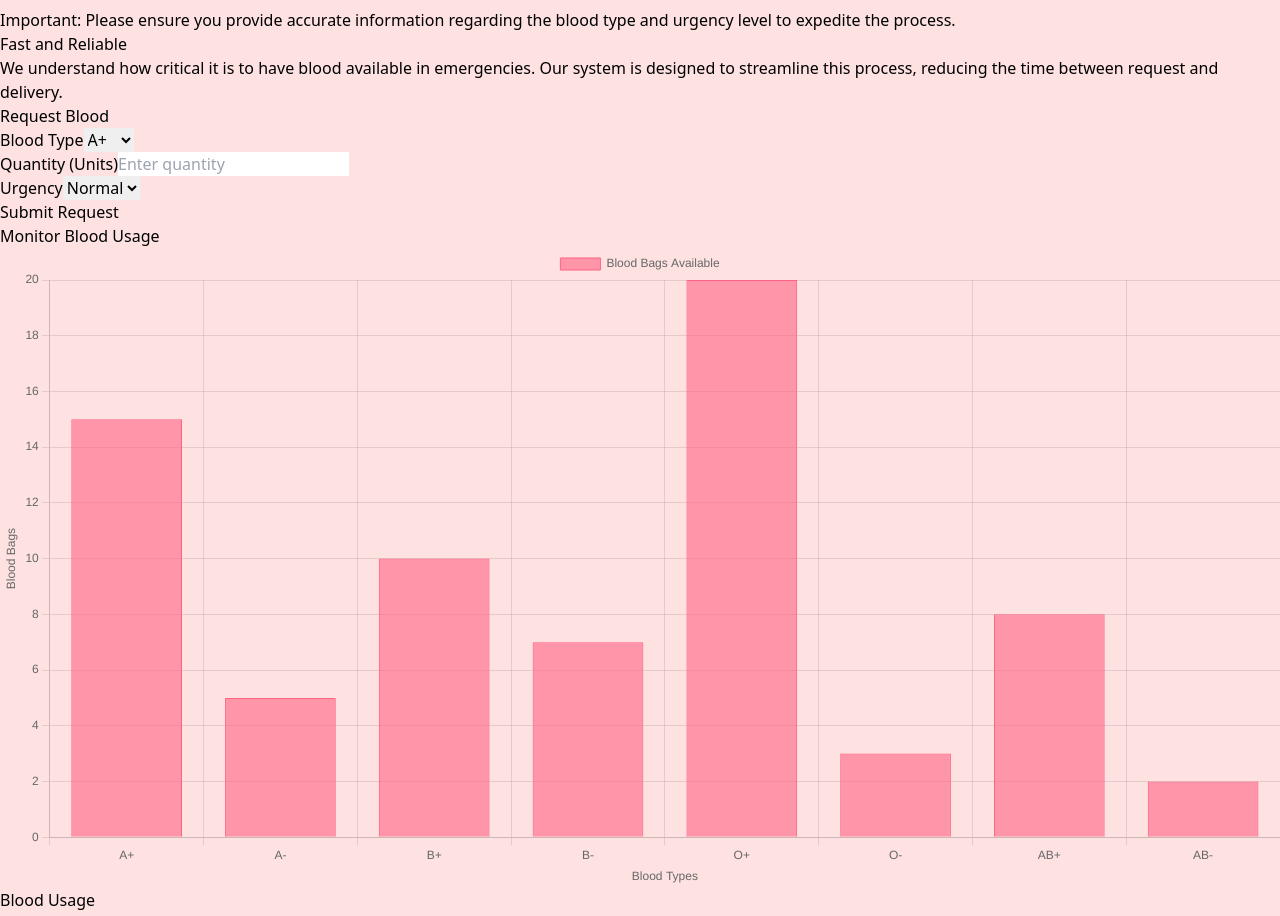
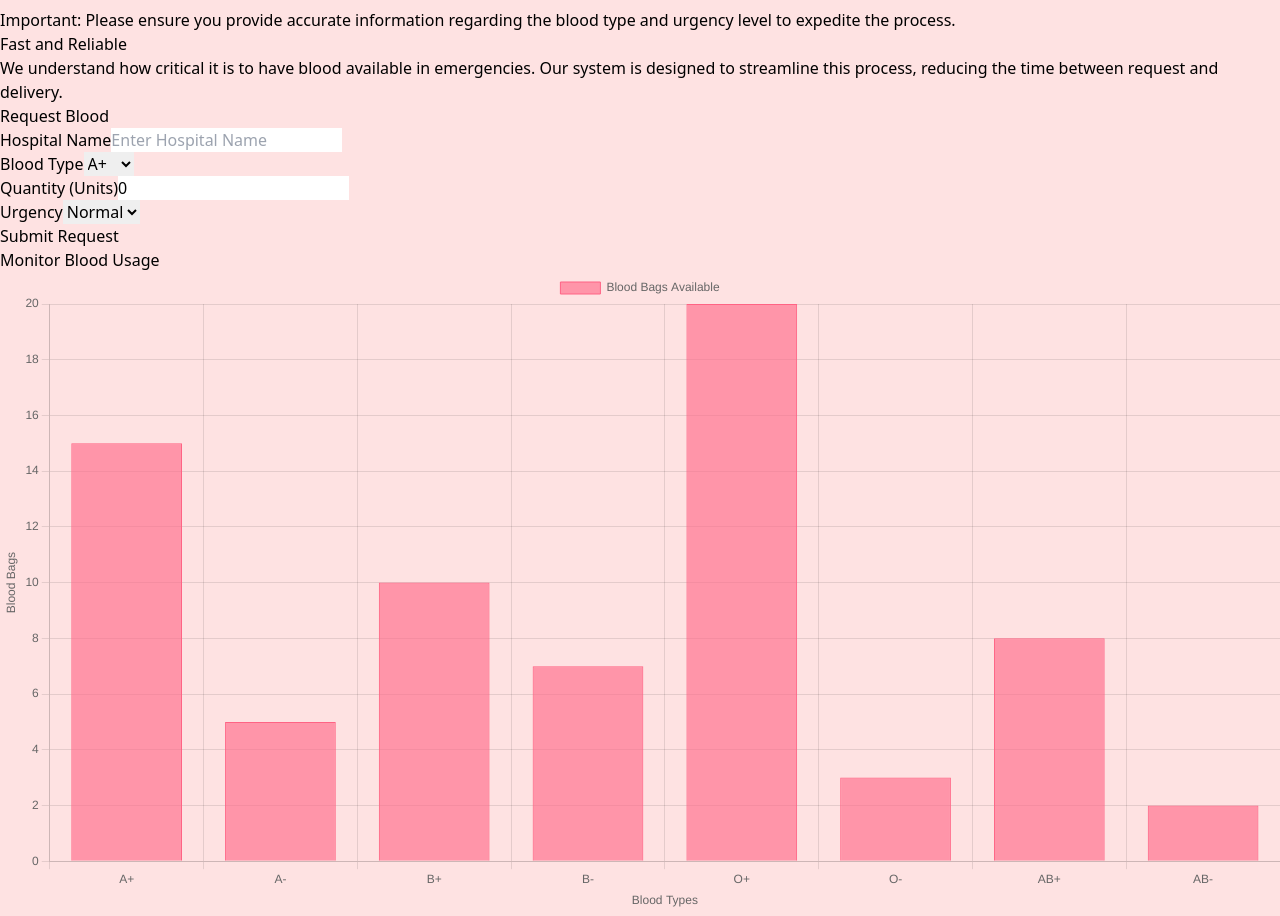
Before and after one commit to GreenApple093/RaktSevva, a React (Vite) app in the folder RaktSevva-Frontend/: page /hospital-dashboard in a window 1280 px wide. Shown: the part 820-1736 px from the top of the page. Built offline with nearby package versions, Linux system fonts and the light colour scheme.

Commit message:
add request blood from hospital dashboard feature

```diff
--- a/RaktSevva-Frontend/src/components/HospitalDashboard.jsx
+++ b/RaktSevva-Frontend/src/components/HospitalDashboard.jsx
@@ -13,6 +13,7 @@ import {
 } from 'chart.js';
 import BloodBankOverviewImg from "../assets/bloodBankOverview.png";
 import { useNavigate } from 'react-router-dom';
+import axios from 'axios';
 // Register the components
 ChartJS.register(CategoryScale, LinearScale, BarElement, Title, Tooltip, Legend);
 
@@ -55,6 +56,41 @@ function HospitalDashboard() {
         });
     };
 
+    const [formData, setFormData] = useState({
+        hospitalName: '',
+        bloodType: 'A+',
+        quantity: 0,
+        urgency: 'Normal',
+    });
+
+    const handleChange = (e) => {
+        const { name, value } = e.target;
+        setFormData({
+            ...formData,
+            [name]: value,
+        });
+    };
+
+    const handleSubmit = async (e) => {
+        e.preventDefault();
+        // Handle form submission, like sending data to the server
+        try {
+            const res = await axios.post('http://localhost:3000/api/users/hospital-requestblood', {
+                hospital_name: formData.hospitalName,
+                blood_type: formData.bloodType,
+                quantity: formData.quantity,
+                urgency: formData.urgency,
+            })
+
+            if(res.status === 200){
+                alert("Request Submitted successfully!")
+            }
+        } catch (error) {
+            console.log("Error in registering:", error);
+            console.log(error.status);
+        }
+    };
+
     return (
         <>
             <div className='bg-red-100 w-full min-h-screen'>
@@ -80,15 +116,15 @@ function HospitalDashboard() {
                                     <FaTachometerAlt /><a href="#inventory-overview">  Inventory Overview</a>
                                 </li>
                                 <li className="cursor-pointer hover:text-red-800 transition duration-200 flex items-center gap-2 pr-7">
-                                    <FaClipboardList/> <a href="#status"> Status</a>
+                                    <FaClipboardList /> <a href="#status"> Status</a>
                                 </li>
                             </ul>
 
                         </div>
                         <button className="bg-red-600 text-white px-4 py-2 rounded hover:bg-red-700 text-lg font-semibold"
-                onClick={handleLogOut}>
-                    Logout
-                </button>
+                            onClick={handleLogOut}>
+                            Logout
+                        </button>
                     </div>
                 </div>
 
@@ -114,10 +150,28 @@ function HospitalDashboard() {
                         {/* Request Form */}
                         <div className='bg-white rounded-2xl w-full p-10 shadow-lg shadow-red-400'>
                             <h2 className="text-4xl font-bold text-red-600 mb-6">Request Blood</h2>
-                            <form className="space-y-6">
+                            <form className="space-y-6" onSubmit={handleSubmit}>
+                                <div>
+                                    <label className="block text-gray-700 font-medium mb-2" htmlFor="hospitalName">Hospital Name</label>
+                                    <input
+                                        type="text"
+                                        id="hospitalName"
+                                        name="hospitalName"
+                                        value={formData.hospitalName}
+                                        onChange={handleChange}
+                                        className="w-full p-3 border border-gray-300 rounded-lg focus:ring-2 focus:ring-red-300"
+                                        placeholder="Enter Hospital Name"
+                                    />
+                                </div>
                                 <div>
                                     <label className="block text-gray-700 font-medium mb-2" htmlFor="bloodType">Blood Type</label>
-                                    <select id="bloodType" className="w-full p-3 border border-gray-300 rounded-lg focus:ring-2 focus:ring-red-300">
+                                    <select
+                                        id="bloodType"
+                                        name="bloodType"
+                                        value={formData.bloodType}
+                                        onChange={handleChange}
+                                        className="w-full p-3 border border-gray-300 rounded-lg focus:ring-2 focus:ring-red-300"
+                                    >
                                         <option value="A+">A+</option>
                                         <option value="A-">A-</option>
                                         <option value="B+">B+</option>
@@ -130,11 +184,25 @@ function HospitalDashboard() {
                                 </div>
                                 <div>
                                     <label className="block text-gray-700 font-medium mb-2" htmlFor="quantity">Quantity (Units)</label>
-                                    <input type="number" id="quantity" className="w-full p-3 border border-gray-300 rounded-lg focus:ring-2 focus:ring-red-300" placeholder="Enter quantity" />
+                                    <input
+                                        type="number"
+                                        id="quantity"
+                                        name="quantity"
+                                        value={formData.quantity}
+                                        onChange={handleChange}
+                                        className="w-full p-3 border border-gray-300 rounded-lg focus:ring-2 focus:ring-red-300"
+                                        placeholder="Enter quantity"
+                                    />
                                 </div>
                                 <div>
                                     <label className="block text-gray-700 font-medium mb-2" htmlFor="urgency">Urgency</label>
-                                    <select id="urgency" className="w-full p-3 border border-gray-300 rounded-lg focus:ring-2 focus:ring-red-300">
+                                    <select
+                                        id="urgency"
+                                        name="urgency"
+                                        value={formData.urgency}
+                                        onChange={handleChange}
+                                        className="w-full p-3 border border-gray-300 rounded-lg focus:ring-2 focus:ring-red-300"
+                                    >
                                         <option value="Normal">Normal</option>
                                         <option value="Urgent">Urgent</option>
                                     </select>
@@ -143,6 +211,7 @@ function HospitalDashboard() {
                                     Submit Request
                                 </button>
                             </form>
+
                         </div>
                     </section>
 
```
Also changed, not shown: 2 other files (tests, documents, lock files or other folders).
